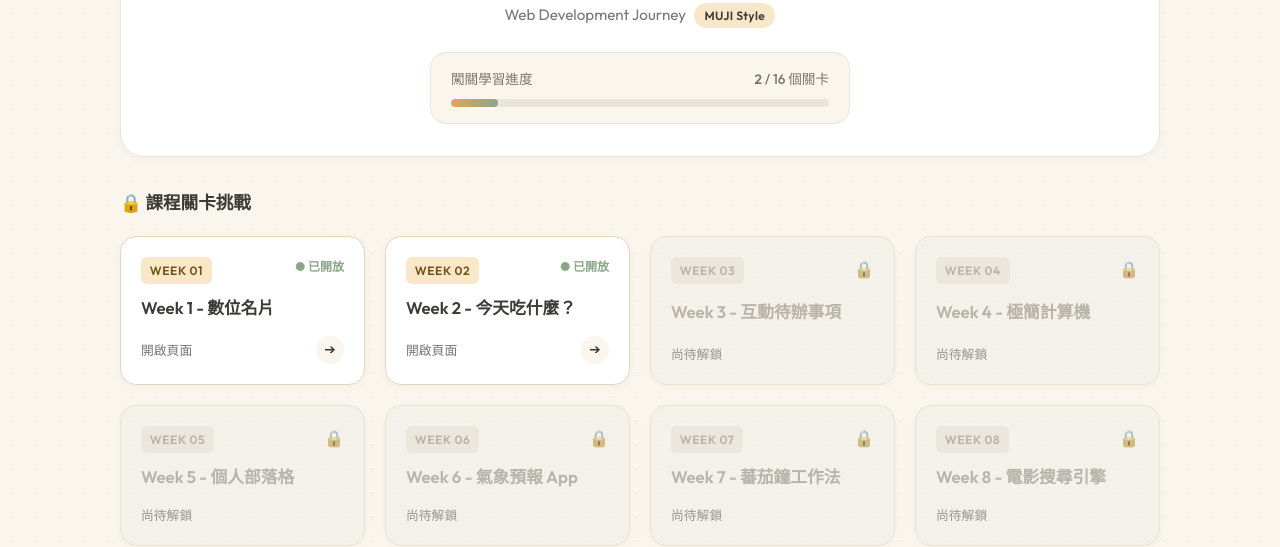
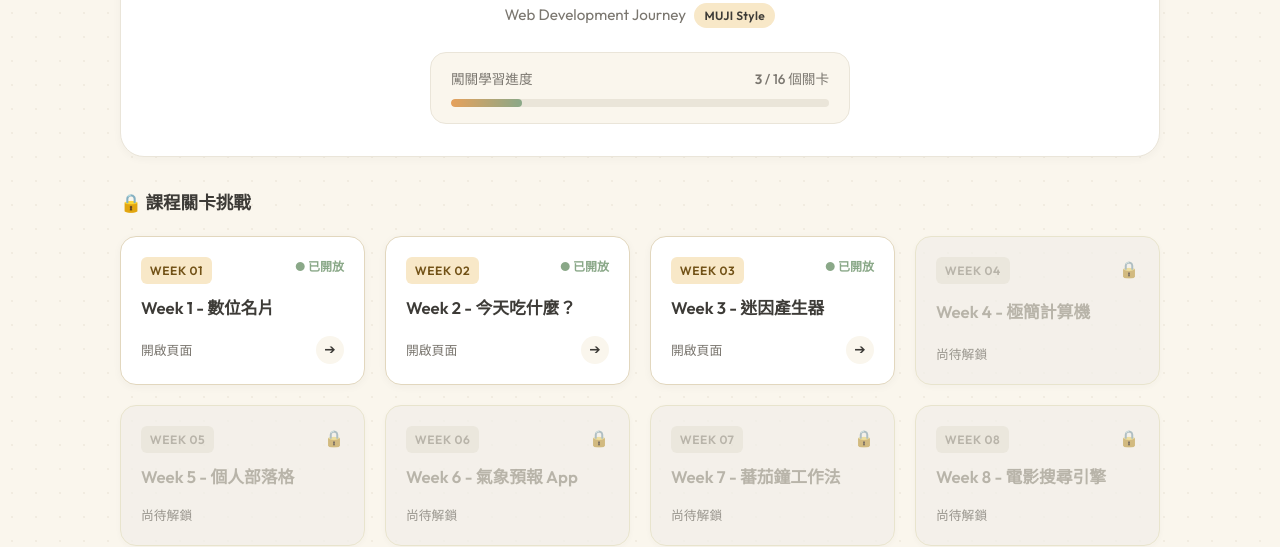
Before and after one commit to s21105218-jpg/xin-vin, a plain HTML site: page index.html in a window 1280 px wide. Shown: the part 263-810 px from the top of the page. Drawn offline with Linux system fonts and the light colour scheme.

Commit message:
Update progress to unlock Week 3 and adjust styles

```diff
--- a/index.html
+++ b/index.html
@@ -166,7 +166,7 @@
 
         .progress-bar-fill {
             height: 100%;
-            width: 12.5%; /* 2 out of 16 */
+            width: 18.75%; /* 3 out of 16 */
             background: linear-gradient(90deg, #E6A15C, #8AA888);
             border-radius: var(--radius-full);
             transition: width 1s cubic-bezier(0.4, 0, 0.2, 1);
@@ -442,7 +442,7 @@
             <div class="progress-box">
                 <div class="progress-header">
                     <span>闖關學習進度</span>
-                    <span><strong>2</strong> / 16 個關卡</span>
+                    <span><strong>3</strong> / 16 個關卡</span>
                 </div>
                 <div class="progress-bar-bg">
                     <div class="progress-bar-fill"></div>
@@ -482,18 +482,20 @@
                     </div>
                 </a>
 
-                <!-- 按鈕 3 至 16 (未解鎖) -->
-                <a href="javascript:void(0)" class="card locked" onclick="showLockedToast('Week 3')">
+                <!-- 按鈕 3 (已解鎖) -->
+                <a href="w3/index.html" class="card unlocked">
                     <div class="card-header">
                         <span class="week-tag">Week 03</span>
-                        <span class="lock-icon">🔒</span>
+                        <span style="color: var(--accent-green); font-size: 0.75rem; font-weight: 600;">● 已開放</span>
                     </div>
-                    <div class="card-title">Week 3 - 互動待辦事項</div>
+                    <div class="card-title">Week 3 - 迷因產生器</div>
                     <div class="card-footer">
-                        <span>尚待解鎖</span>
+                        <span>開啟頁面</span>
+                        <div class="action-icon">➔</div>
                     </div>
                 </a>
 
+                <!-- 按鈕 4 至 16 (未解鎖) -->
                 <a href="javascript:void(0)" class="card locked" onclick="showLockedToast('Week 4')">
                     <div class="card-header">
                         <span class="week-tag">Week 04</span>
```
